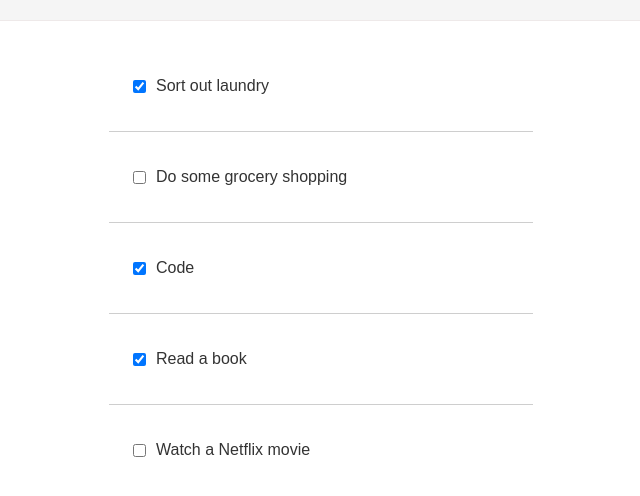
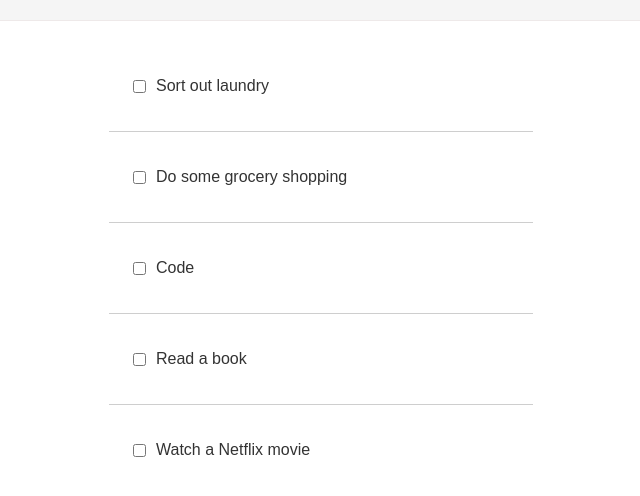
Before and after one commit to Sheygs/react_basics, a React (Create React App) app: page / in a window 1280 px wide. Shown: the top 496 px of the page, without its empty margins (319-959 px from the left). Built offline with nearby package versions, Linux system fonts and the light colour scheme.

Commit message:
implement onChange method in input checkbox

```diff
--- a/src/components/TodoItem.js
+++ b/src/components/TodoItem.js
@@ -1,13 +1,13 @@
 import React from 'react';
 
-const handleOnchange = () => console.log('Changed!');
+// const handleOnchange = () => console.log('Changed!');
 
 function TodoItem(props){
- console.log(props);
+ // console.log(props);
  return (
     <div className="todo-item">
          <input
-           onChange={handleOnchange}
+           onChange={ () => props.handleOnChange(props.todo.id) }
            type="checkbox"
            checked={props.todo.isComplete}
          />
--- a/src/components/TodoItems.js
+++ b/src/components/TodoItems.js
@@ -8,15 +8,30 @@ class TodoItems extends Component {
       this.state = {
          items: todoData
       }
+      this.handleOnChange = this.handleOnChange.bind(this);
    }
+
+  handleOnChange(id){
+      this.setState(previousState => {
+         const updatedItems = previousState.items.map( item => item.id === id ? item.isComplete = !item.isComplete : item);
+         return updatedItems;
+      })
+  }
+
   render(){
     const { items } = this.state;
-    const todos = items.map(todo => <TodoItem key={todo.id} todo={todo}/>)
+    const todos = items.map(todo =>
+      <TodoItem
+        handleOnChange={this.handleOnChange}
+        key={todo.id}
+        todo={todo}
+      />
+    );
     return (
        <div className="todo-items">
               { todos }
        </div>
-    )
+    );
  }
 }
 
--- a/src/components/todoData.js
+++ b/src/components/todoData.js
@@ -2,7 +2,7 @@ const todoData = [
   {
    id: 1,
    text: "Sort out laundry",
-   isComplete: true
+   isComplete: false
   },
   {
    id: 2,
@@ -12,12 +12,12 @@ const todoData = [
   {
    id: 3,
    text: "Code",
-   isComplete: true
+   isComplete: false
   },
   {
    id: 4,
    text: "Read a book",
-   isComplete: true
+   isComplete: false
   },
   {
    id: 5,
```
